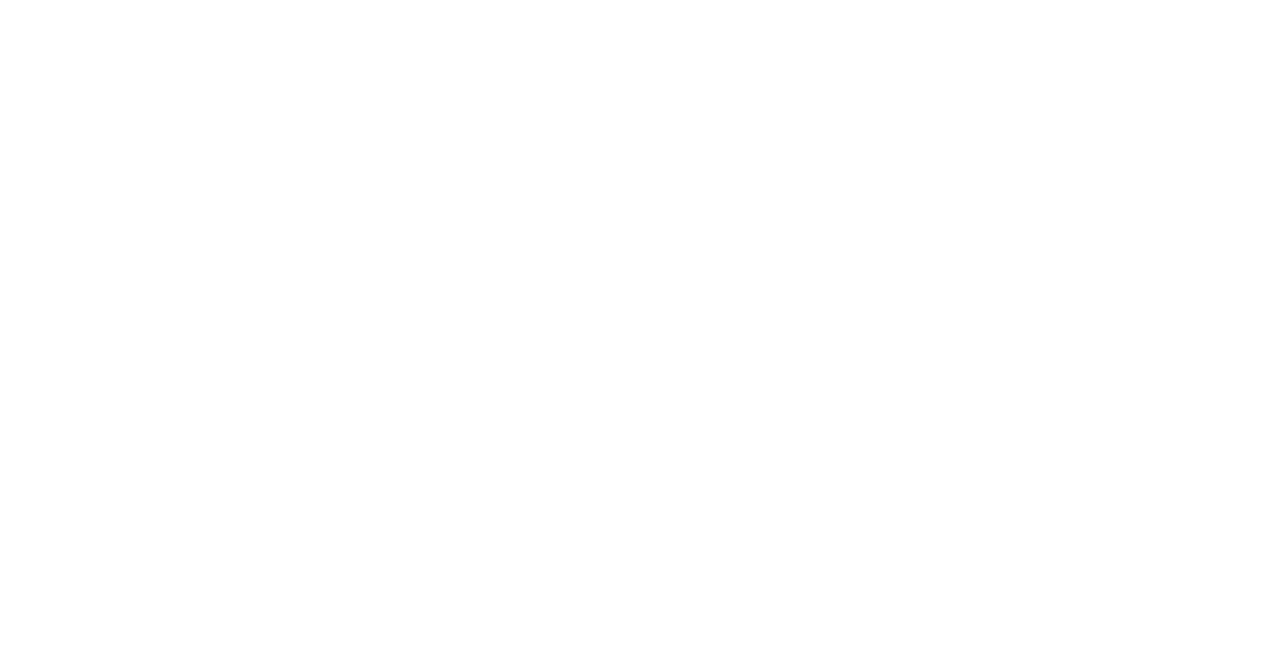
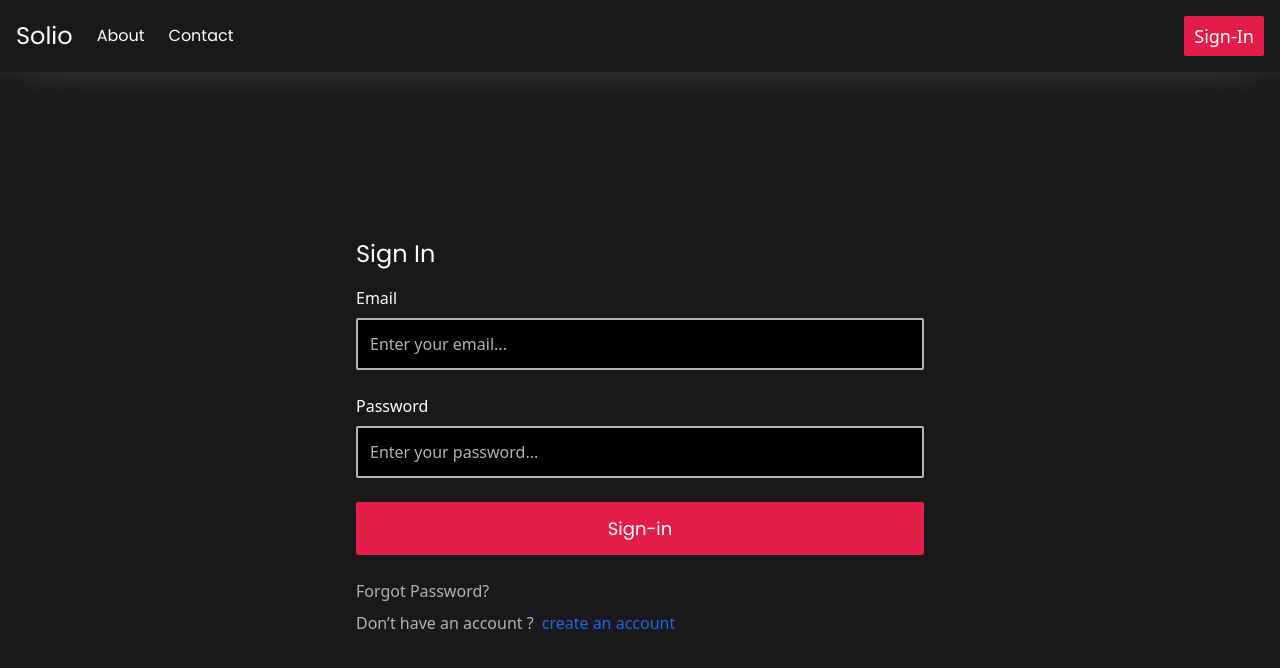
Before and after one commit to Jay1112/solio, a React (Vite) app: page /sign-in in a window 1280 px wide. Before the commit this address had no page. Shown: the top 668 px of the page. Built offline with nearby package versions, Linux system fonts and the light colour scheme.

Commit message:
sign in ui

```diff
--- a/package.json
+++ b/package.json
@@ -4,7 +4,7 @@
   "version": "0.0.0",
   "type": "module",
   "scripts": {
-    "dev": "vite",
+    "dev": "vite --host",
     "build": "vite build",
     "lint": "eslint . --ext js,jsx --report-unused-disable-directives --max-warnings 0",
     "preview": "vite preview"
--- a/src/App.jsx
+++ b/src/App.jsx
@@ -1,10 +1,12 @@
 import { Routes, Route } from "react-router-dom";
 import ProductPage from "./pages/ProductPage";
+import SignInPage from "./pages/SignInPage";
 
 function App() {
   return (
     <Routes>
       <Route path="/" element={<ProductPage/>} />
+      <Route path="/sign-in/" element={<SignInPage/>} />
     </Routes>
   )
 }
--- /dev/null
+++ b/src/components/Sign-In/SignInForm.jsx
@@ -0,0 +1,59 @@
+import React from "react";
+import Input from "../ui/Input";
+import Button from "../ui/Button";
+import NavLink from "../layout/NavLink";
+
+function SignInForm() {
+  const fields = ['email','password'] ;
+
+  function handleSubmit(e){
+    e.preventDefault();
+    const email = e.target[0].value ;
+    const password = e.target[1].value ;
+
+    console.log(email,password);
+  }
+
+  return (
+    <div className="w-full mx-auto flex items-center justify-center flex-col">
+      <h1 className="font-poppins text-2xl w-full">Sign In </h1>
+      <form onSubmit={handleSubmit} className="w-full">
+        <Input
+          label="Email"
+          type="email"
+          containerStyle="w-full mt-4"
+          placeholder="Enter your email..."
+          className="primary-input w-full p-3 my-2 rounded-sm"
+          required={true}
+        />
+        <Input
+          label="Password"
+          type="password"
+          containerStyle="w-full mt-4"
+          placeholder="Enter your password..."
+          className="primary-input w-full p-3 my-2 rounded-sm"
+          required={true}
+        />
+        <Button
+          buttonStyle="w-full mt-4 primary-button px-2 py-2.5 text-lg rounded-sm"
+          type="submit"
+        >
+          <span className="font-poppins">Sign-in</span>
+        </Button>
+      </form>
+      <div className="w-full mt-6">
+        <NavLink navLinkStyle="block w-full" to="/forgot-password/">
+          <span className="inline-block text-secondary hover:text-subprimary">Forgot Password?</span>
+        </NavLink>
+      </div>
+      <div className="w-full mt-2">
+        <span className="inline-block text-secondary">Don’t have an account ? </span>
+        <NavLink navLinkStyle="inline-block mx-2" to="/forgot-password/">
+          <span className="inline-block text-subprimary hover:text-subprimary">create an account</span>
+        </NavLink>
+      </div>
+    </div>
+  );
+}
+
+export default SignInForm;
--- a/src/components/layout/Navbar.jsx
+++ b/src/components/layout/Navbar.jsx
@@ -1,12 +1,14 @@
 import React from 'react'
-import { Link, NavLink, useNavigate } from 'react-router-dom'
+import { Link, NavLink, useLocation, useNavigate } from 'react-router-dom'
 import Button from '../ui/Button';
 
 function Navbar() {
+  const location = useLocation();
   const navigate = useNavigate();
 
   function handleSignIn(){
-    navigate('/sign-in/');
+    const page = location.pathname !== '/sign-in/' ? '/sign-in/' : '/sign-up/';
+    navigate(page);
   }
 
   return (
@@ -18,7 +20,9 @@
                 <p className='font-poppins mr-3 ml-3 hover:text-primary'><NavLink to="/contact">Contact</NavLink></p>
             </div>
             <div className='flex items-center justify-center'>
-                <Button buttonStyle='primary-button px-2 py-[4px] text-lg rounded-sm' clickHandler={handleSignIn}>Sign-In</Button>
+                <Button buttonStyle='primary-button px-2 py-[4px] text-lg rounded-sm' clickHandler={handleSignIn}>
+                  { location.pathname !== '/sign-in/' ? 'Sign-In' : 'Sign-up'  }
+                </Button>
             </div>
         </nav>
     </>
--- a/src/components/ui/Button.jsx
+++ b/src/components/ui/Button.jsx
@@ -4,7 +4,7 @@
     buttonStyle = '',
     children,
     clickHandler = () => {},
-    props
+    ...props
 }) {
   return (
     <button className={`${buttonStyle}`} onClick={clickHandler} {...props}>
--- /dev/null
+++ b/src/components/ui/Input.jsx
@@ -0,0 +1,29 @@
+import React, { useId } from "react";
+
+const Input = React.forwardRef(function Input({
+  label = '',
+  type = 'text',
+  containerStyle = 'w-full',
+  className="",
+  ...props
+}, ref) {
+  const id = useId();
+
+  return (
+    <div className={`${containerStyle}`}>
+      {
+        label &&
+        <label className="my-2" htmlFor={id}>{label}</label>
+      }
+      <input
+        className={className}
+        type={type}
+        ref={ref}
+        id={id}
+        {...props}
+      />
+    </div>
+  );
+});
+
+export default Input;
--- a/src/index.css
+++ b/src/index.css
@@ -28,3 +28,7 @@
 .primary-button {
   @apply border-2 border-primary bg-primary text-light  hover:text-primary hover:bg-dark active:bg-primary active:text-light
 }
+
+.primary-input {
+  @apply border-2 border-secondary bg-darker text-light focus:border-primary placeholder:text-secondary outline-none
+}
--- a/src/layouts/NavbarLayout.jsx
+++ b/src/layouts/NavbarLayout.jsx
@@ -2,12 +2,13 @@
 import Navbar from '../components/layout/Navbar'
 
 function NavbarLayout({ children }) {
+
   return (
-    <div className='w-screen h-screen overflow-x-hidden overflow-y-auto bg-dark'>
-        <header>
+    <div className='w-screen h-screen overflow-x-hidden overflow-y-hidden bg-dark'>
+        <header className='absolute top-0 left-0 w-screen z-[10] bg-dark'>
             <Navbar />
         </header>
-        <main>
+        <main className='relative w-screen h-screen pt-[72px] text-light overflow-y-auto'>
             { children }
         </main>
     </div>
--- /dev/null
+++ b/src/pages/SignInPage.jsx
@@ -0,0 +1,19 @@
+import React from "react";
+import NavbarLayout from "../layouts/NavbarLayout";
+import LazyImage from "../components/ui/LazyImage";
+import SignInImage from "../assets/sign-in/sign-in.svg";
+import SignInForm from '../components/Sign-In/SignInForm';
+
+function SignInPage() {
+  return (
+    <NavbarLayout>
+      <div className="h-full flex items-center justify-center">
+        <div className="flex-1 p-4 max-w-[600px]">
+            <SignInForm />
+        </div>
+      </div>
+    </NavbarLayout>
+  );
+}
+
+export default SignInPage;
```
